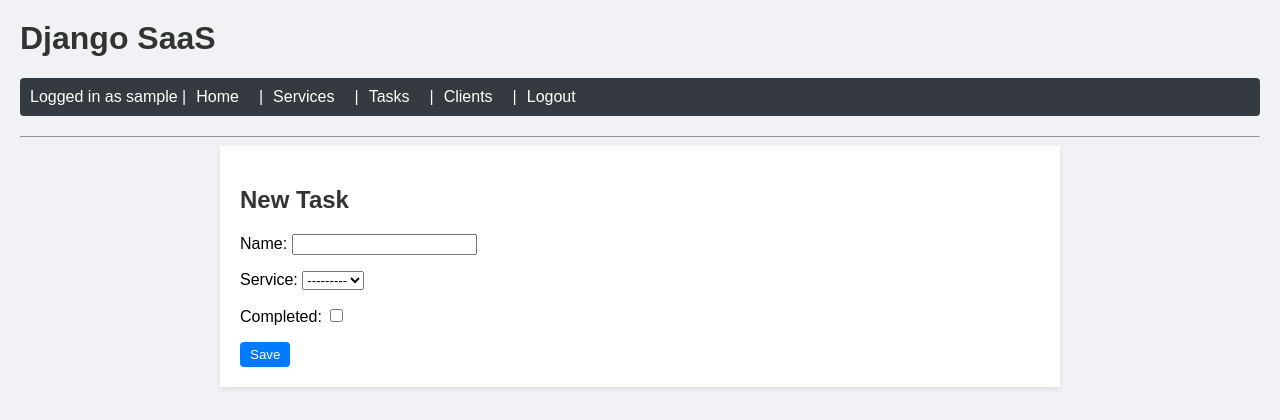
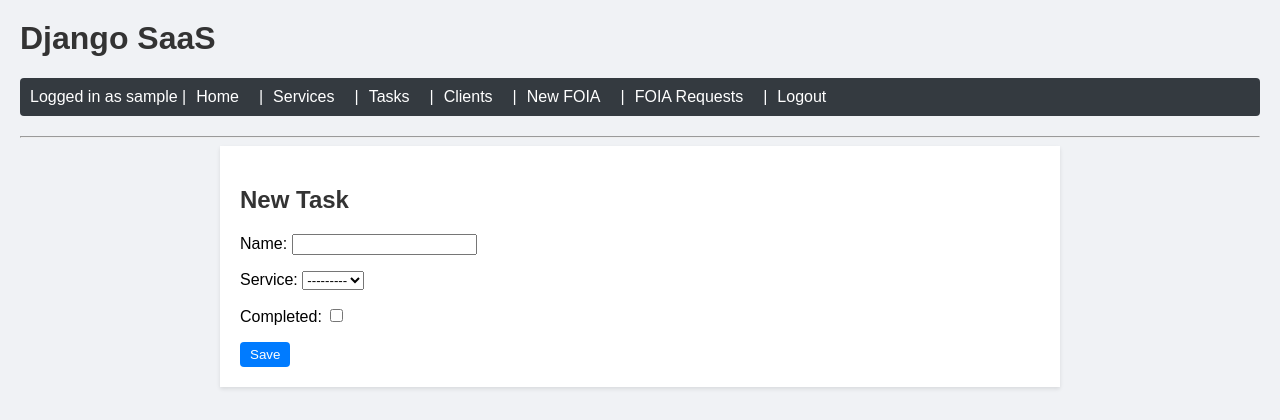
Before and after one commit to azeem-munimix/SaaSDjangoMultitenant, a Django app: page /tasks/new/ in a window 1280 px wide. Shown: the top 420 px of the page. Run offline with Django 5.2, Linux system fonts and the light colour scheme; the visitor is signed in with stand-in values (Sample User, id 1); data that the repository does not hold is empty; parts of the project's set-up code (start-up, migrations or seed data) failed here and were passed over.

Commit message:
Add FOIA request workflow and membership roles

```diff
--- a/saasapp/core/admin.py
+++ b/saasapp/core/admin.py
@@ -1,7 +1,9 @@
 from django.contrib import admin
-from .models import Item, Service, Task, Customer
+from .models import Item, Service, Task, Customer, Membership, FoiaRequest
 
 admin.site.register(Item)
 admin.site.register(Service)
 admin.site.register(Task)
 admin.site.register(Customer)
+admin.site.register(Membership)
+admin.site.register(FoiaRequest)
--- a/saasapp/core/forms.py
+++ b/saasapp/core/forms.py
@@ -1,5 +1,5 @@
 from django import forms
-from .models import Service, Task, Client
+from .models import Service, Task, Client, FoiaRequest, Membership
 
 
 class ServiceForm(forms.ModelForm):
@@ -18,3 +18,20 @@
     class Meta:
         model = Client
         fields = ["name", "email"]
+
+
+class FoiaRequestForm(forms.ModelForm):
+    class Meta:
+        model = FoiaRequest
+        fields = ["description"]
+
+
+class FoiaAssignForm(forms.Form):
+    assignee = forms.ModelChoiceField(queryset=Membership.objects.none())
+
+    def __init__(self, *args, **kwargs):
+        tenant = kwargs.pop("tenant")
+        super().__init__(*args, **kwargs)
+        self.fields["assignee"].queryset = Membership.objects.filter(
+            tenant=tenant, role=Membership.STAFF
+        ).select_related("user")
--- a/saasapp/core/models.py
+++ b/saasapp/core/models.py
@@ -47,3 +47,46 @@
 
     def __str__(self) -> str:  # pragma: no cover - simple string rep
         return self.name
+
+
+class Membership(models.Model):
+    """Links a user to a tenant with a role."""
+
+    ADMIN = "admin"
+    STAFF = "staff"
+    RESIDENT = "resident"
+    ROLE_CHOICES = [
+        (ADMIN, "Admin"),
+        (STAFF, "Staff"),
+        (RESIDENT, "Resident"),
+    ]
+
+    user = models.ForeignKey(settings.AUTH_USER_MODEL, on_delete=models.CASCADE)
+    tenant = models.ForeignKey(Tenant, on_delete=models.CASCADE)
+    role = models.CharField(max_length=20, choices=ROLE_CHOICES)
+
+    class Meta:
+        unique_together = ["user", "tenant"]
+
+    def __str__(self) -> str:  # pragma: no cover - simple string rep
+        return f"{self.user.username} - {self.role}"
+
+
+class FoiaRequest(models.Model):
+    """Request created by a resident."""
+
+    description = models.TextField()
+    resident = models.ForeignKey(
+        settings.AUTH_USER_MODEL, on_delete=models.CASCADE, related_name="foia_requests"
+    )
+    accepted = models.BooleanField(default=False)
+    assigned_to = models.ForeignKey(
+        settings.AUTH_USER_MODEL,
+        on_delete=models.SET_NULL,
+        null=True,
+        blank=True,
+        related_name="assigned_foia_requests",
+    )
+
+    def __str__(self) -> str:  # pragma: no cover - simple string rep
+        return f"FOIA #{self.pk}"
--- a/saasapp/core/views.py
+++ b/saasapp/core/views.py
@@ -1,10 +1,11 @@
 from django.shortcuts import render, redirect
 from django.contrib.auth.decorators import login_required, user_passes_test
+from django.http import HttpResponseForbidden, HttpResponseBadRequest
 from customers.models import Tenant, CustomerRequest
 from django_tenants.utils import tenant_context
 
-from .models import Service, Task, Customer, Client
-from .forms import ServiceForm, TaskForm, ClientForm
+from .models import Service, Task, Customer, Client, FoiaRequest, Membership
+from .forms import ServiceForm, TaskForm, ClientForm, FoiaRequestForm, FoiaAssignForm
 
 
 @login_required
@@ -21,6 +22,14 @@
 
 def is_core(user):
     return getattr(user, "is_core", False) or user.is_superuser
+
+
+def is_admin(user, tenant):
+    return Membership.objects.filter(user=user, tenant=tenant, role=Membership.ADMIN).exists()
+
+
+def is_resident(user, tenant):
+    return Membership.objects.filter(user=user, tenant=tenant, role=Membership.RESIDENT).exists()
 
 
 @user_passes_test(is_core)
@@ -108,3 +117,72 @@
             for task in Task.objects.select_related("service").all():
                 records.append({"tenant": tenant, "task": task})
     return render(request, "all_tasks.html", {"records": records})
+
+
+@login_required
+def foia_request_create(request):
+    tenant = getattr(request, "tenant", None)
+    if not tenant or not is_resident(request.user, tenant):
+        return HttpResponseForbidden("Residents only")
+    if request.method == "POST":
+        form = FoiaRequestForm(request.POST)
+        if form.is_valid():
+            foia = form.save(commit=False)
+            foia.resident = request.user
+            foia.save()
+            return redirect("foia_list")
+    else:
+        form = FoiaRequestForm()
+    return render(request, "foia_request_form.html", {"form": form})
+
+
+@login_required
+def foia_request_list(request):
+    tenant = getattr(request, "tenant", None)
+    if not tenant or not is_admin(request.user, tenant):
+        return HttpResponseForbidden("Admins only")
+    foias = FoiaRequest.objects.select_related("resident", "assigned_to")
+    return render(request, "foia_request_list.html", {"foias": foias})
+
+
+@login_required
+def foia_request_accept(request, pk):
+    tenant = getattr(request, "tenant", None)
+    if not tenant or not is_admin(request.user, tenant):
+        return HttpResponseForbidden("Admins only")
+    try:
+        foia = FoiaRequest.objects.get(pk=pk)
+    except FoiaRequest.DoesNotExist:
+        return HttpResponseBadRequest("invalid request")
+    foia.accepted = True
+    foia.save()
+    return redirect("foia_list")
+
+
+@login_required
+def foia_request_assign(request, pk):
+    tenant = getattr(request, "tenant", None)
+    if not tenant or not is_admin(request.user, tenant):
+        return HttpResponseForbidden("Admins only")
+    try:
+        foia = FoiaRequest.objects.get(pk=pk)
+    except FoiaRequest.DoesNotExist:
+        return HttpResponseBadRequest("invalid request")
+    if request.method == "POST":
+        form = FoiaAssignForm(request.POST, tenant=tenant)
+        if form.is_valid():
+            member = form.cleaned_data["assignee"]
+            foia.assigned_to = member.user
+            foia.save()
+            service, _ = Service.objects.get_or_create(name="FOIA")
+            Task.objects.create(
+                name=f"FOIA {foia.pk}", service=service, user=member.user
+            )
+            return redirect("foia_list")
+    else:
+        form = FoiaAssignForm(tenant=tenant)
+    return render(
+        request,
+        "foia_assign_form.html",
+        {"form": form, "foia": foia},
+    )
--- a/saasapp/customers/views.py
+++ b/saasapp/customers/views.py
@@ -7,7 +7,7 @@
 
 from django_tenants.utils import schema_context, tenant_context
 from .models import Tenant, Domain, CustomerRequest
-from core.models import Customer
+from core.models import Customer, Membership
 from .forms import CustomerSignupForm
 
 
@@ -29,6 +29,7 @@
 
     with tenant_context(tenant):
         Customer.objects.create(tenant=tenant, name=req.name, owner=req.user)
+        Membership.objects.create(user=req.user, tenant=tenant, role=Membership.ADMIN)
     req.approved = True
     req.save()
     return JsonResponse({"status": "approved", "tenant": tenant.schema_name})
--- a/saasapp/saasapp/settings.py
+++ b/saasapp/saasapp/settings.py
@@ -104,3 +104,4 @@
 
 AUTH_USER_MODEL = 'shared.CoreUser'
 LOGIN_REDIRECT_URL = '/'
+LOGOUT_REDIRECT_URL = '/'
--- a/saasapp/saasapp/urls.py
+++ b/saasapp/saasapp/urls.py
@@ -1,7 +1,7 @@
 from django.contrib import admin
 from django.urls import path, include
 from customers.views import create_customer, approve_customer, list_tenants, pending_requests, signup
-from core.views import home, dashboard, service_list, service_create, task_list, task_create, all_services, all_tasks, client_list, client_create
+from core.views import home, dashboard, service_list, service_create, task_list, task_create, all_services, all_tasks, client_list, client_create, foia_request_create, foia_request_list, foia_request_accept, foia_request_assign
 
 urlpatterns = [
     path('admin/', admin.site.urls),
@@ -16,6 +16,10 @@
     path('services/new/', service_create, name='service_create'),
     path('tasks/', task_list, name='task_list'),
     path('tasks/new/', task_create, name='task_create'),
+    path('foia/new/', foia_request_create, name='foia_create'),
+    path('foia/', foia_request_list, name='foia_list'),
+    path('foia/<int:pk>/accept/', foia_request_accept, name='foia_accept'),
+    path('foia/<int:pk>/assign/', foia_request_assign, name='foia_assign'),
     path('clients/', client_list, name='client_list'),
     path('clients/new/', client_create, name='client_create'),
     path('all_services/', all_services, name='all_services'),
--- a/templates/base.html
+++ b/templates/base.html
@@ -15,7 +15,9 @@
             <a href="{% url 'home' %}">Home</a> |
             <a href="{% url 'service_list' %}">Services</a> |
             <a href="{% url 'task_list' %}">Tasks</a> |
-            <a href="{% url 'client_list' %}">Clients</a>
+            <a href="{% url 'client_list' %}">Clients</a> |
+            <a href="{% url 'foia_create' %}">New FOIA</a> |
+            <a href="{% url 'foia_list' %}">FOIA Requests</a>
             {% if user.is_core %}
                 | <a href="{% url 'all_services' %}">All Services</a>
                 | <a href="{% url 'all_tasks' %}">All Tasks</a>
```
Also changed, not shown: templates/foia_assign_form.html (added, +9 -0 lines), templates/foia_request_form.html (added, +9 -0 lines), templates/foia_request_list.html (added, +23 -0 lines), saasapp/core/migrations/0004_membership_and_foia.py (added).
